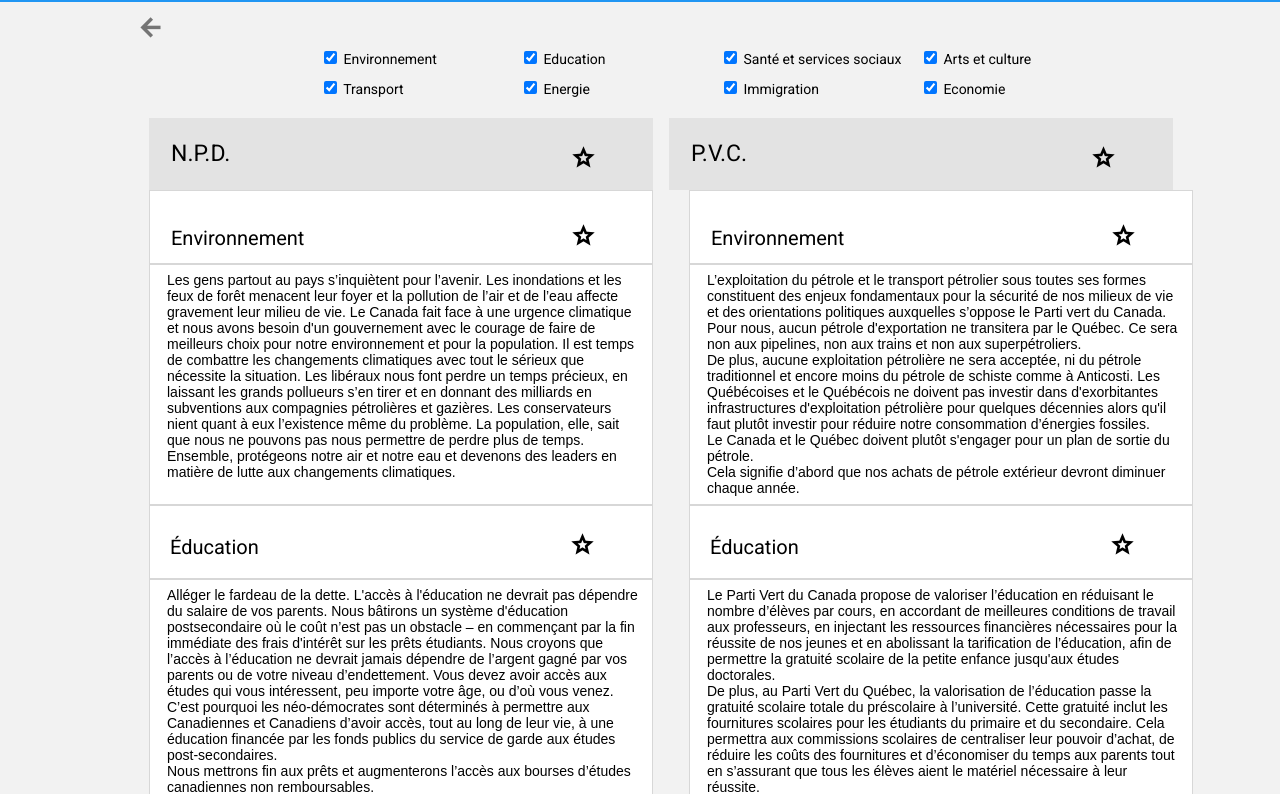
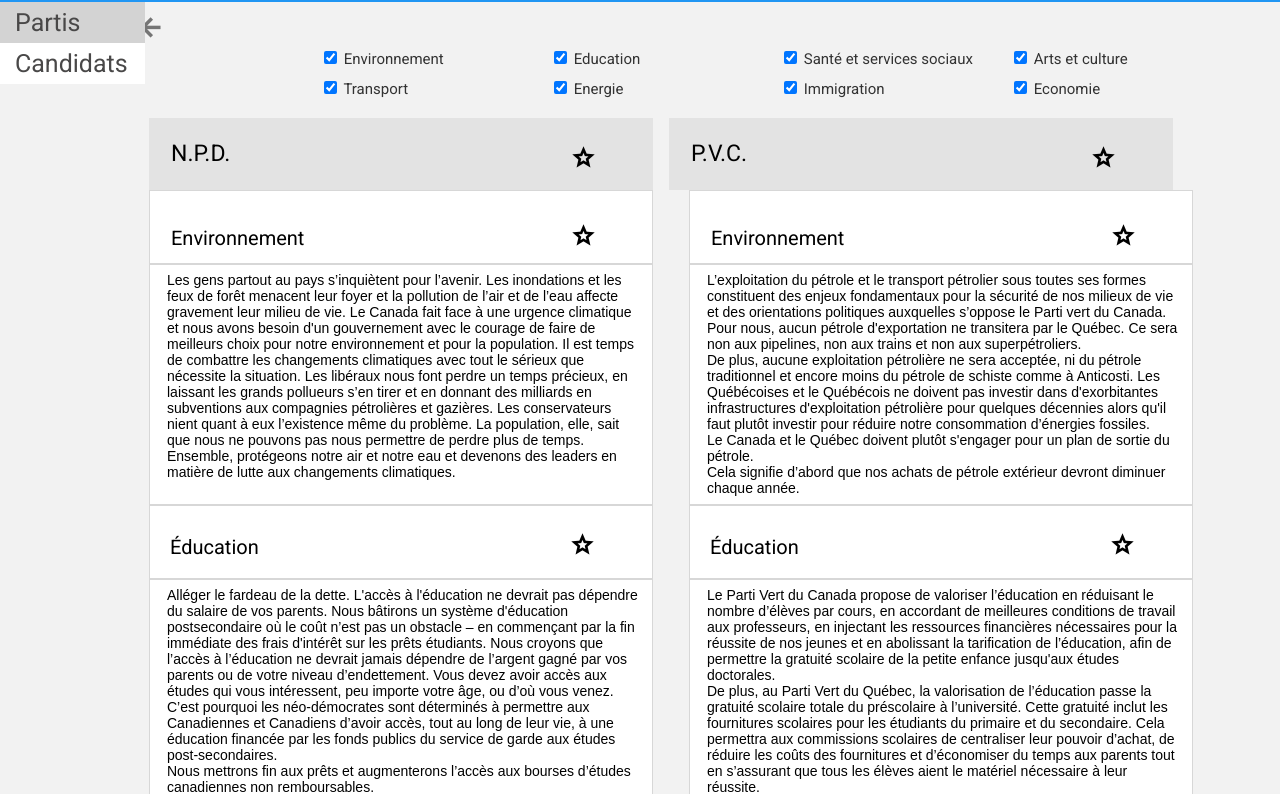
Before and after one commit to yahamh/TP42420, a plain HTML site: page comparer.html in a window 1280 px wide. Shown: the part 62-856 px from the top of the page. Drawn offline with Linux system fonts and the light colour scheme.

Commit message:
pages avec le menu

```diff
--- a/comparer.html
+++ b/comparer.html
@@ -7,6 +7,8 @@
     <link rel="stylesheet" href="https://fonts.googleapis.com/icon?family=Material+Icons">
     <link rel=stylesheet href="comparer.css" />
     <link href='https://fonts.googleapis.com/css?family=Roboto' rel='stylesheet'>
+    <link rel="stylesheet" href="index.css">
+
 </head>
 
 <body>
@@ -21,11 +23,17 @@
         </div>
     </div>
 
-    <br><br><br><br><br>
+    <div class = "sidemenu">
+        <a href="index.html"  style="background-color:lightgrey;" > Partis</a>
+        <a href="#"> Candidats</a>
+    </div>
+
+
+
 
     <div id="div_fleche">
         <a href="index.html" id="fleche" class="material-icons md-18"> arrow_back </a>
-    </div>
+    </div><br><br><br>
 
     <div id="checkboxDiv">
         <div id="checkboxLigne1">
--- a/index.css
+++ b/index.css
@@ -46,6 +46,33 @@
     padding: 15px;
     width: 70px;
 }
+
+.sidemenu{
+    font-family: Roboto;
+    height: 82px;
+    width: 145px;
+    position: absolute;
+    z-index: 1;
+    top: 64px;
+    left: 0;
+    overflow-x: hidden;
+    background: #fff;
+    padding-top: 0px;
+}
+
+.sidemenu a{
+    padding: 6px 6px 6px 15px;
+    text-decoration: none;
+    font-size: 25px;
+    color: #494848;
+    display: block;
+    text-align: left ;
+}
+
+.sidemenu a:hover {
+    background-color: #a09f9f;
+}
+
 
 #corps{
     display:flex;
@@ -120,7 +147,7 @@
 }
 
 .card-3 {
-    left:910px;
+    left: 910px;
     width: 249px;
     height: 212px;
 }
```
Also changed, not shown: comparer_candidat.html (+8 -1 lines), connaitre.html (+5 -2 lines), connaitre_candidat.html (+6 -0 lines), index.html (+0 -1 lines), 1 other file.
